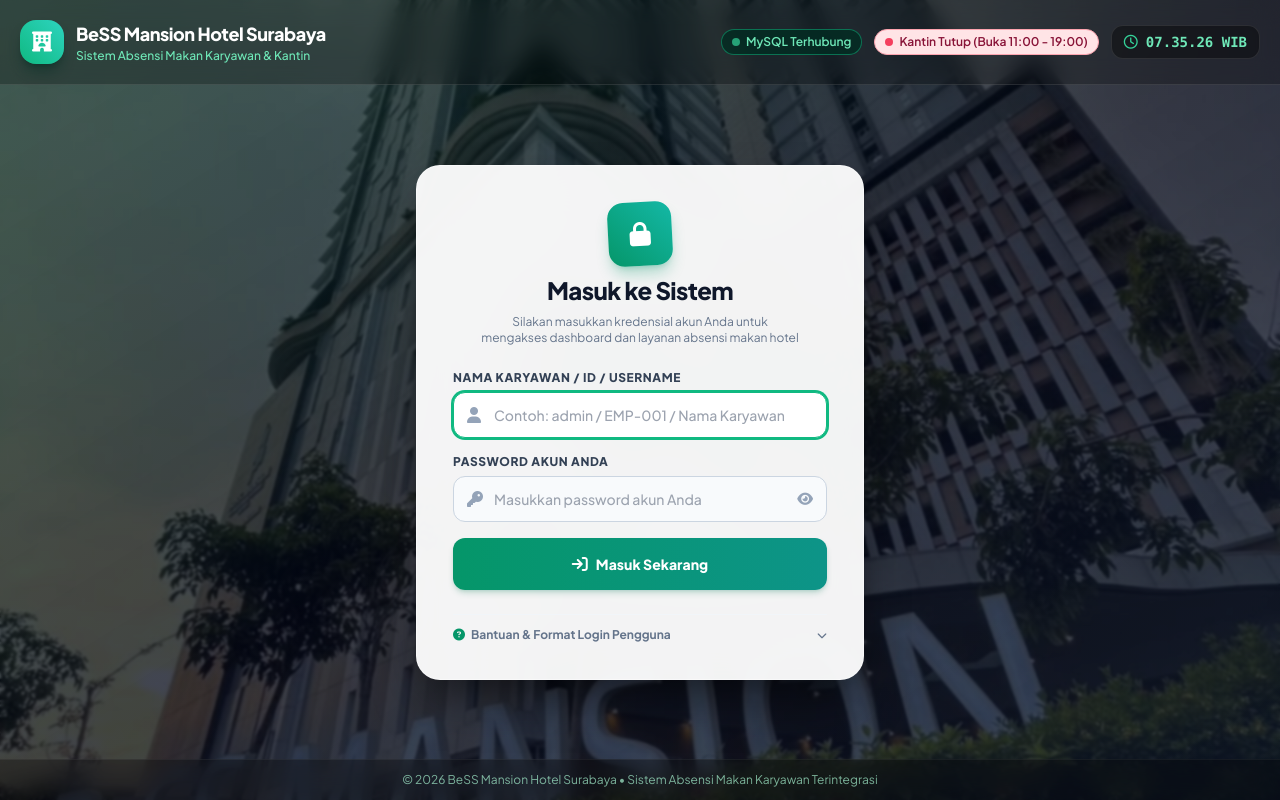
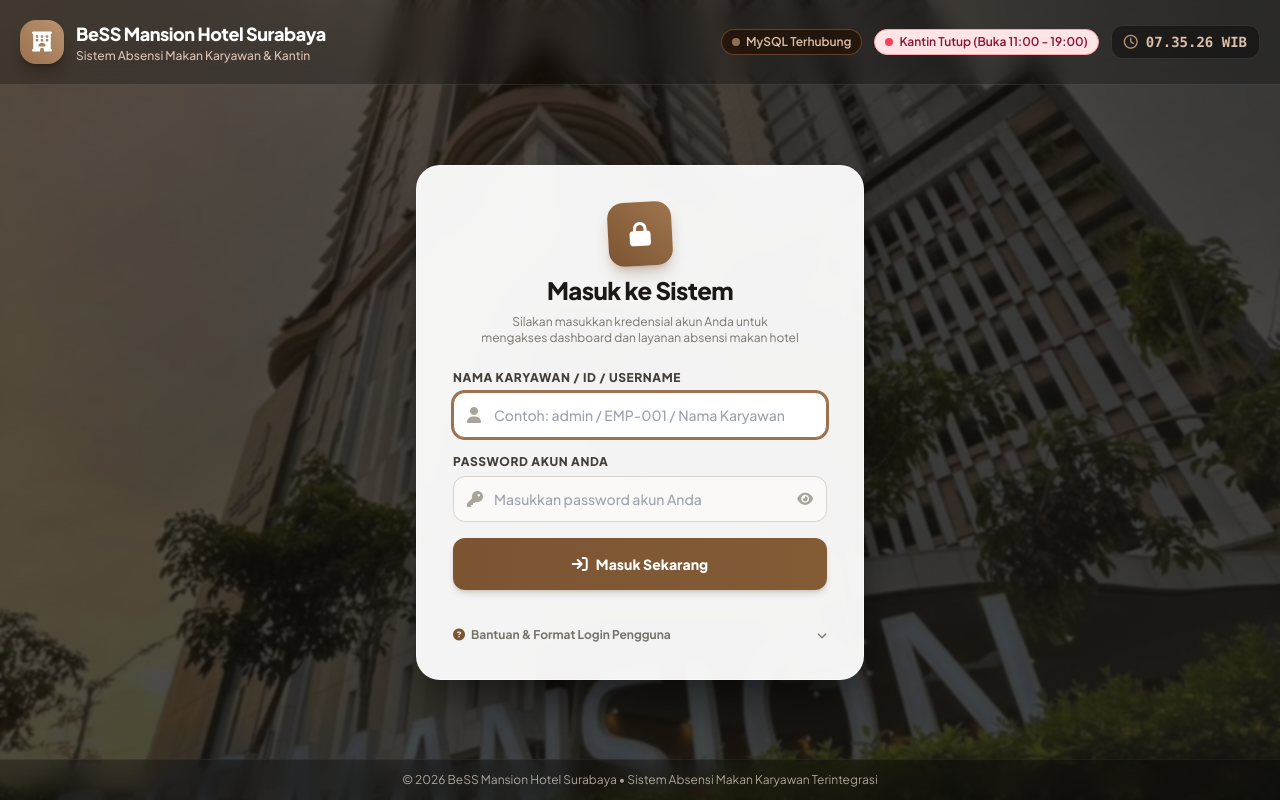
Before and after one commit to HafizhAlifAlFurqon/hotel-absensi-makan, a PHP site: page / in a window 1280 px wide. Run offline with PHP 8.4, Linux system fonts and the light colour scheme; data comes from the database, SQL or seed files in the repository; data that the repository does not hold is empty; some libraries are stand-ins or nearby versions.

Commit message:
feat(theme): ubah tema aplikasi menjadi abu-abu muda dan coklat premium khas hotel bintang lima

```diff
--- a/css/style.css
+++ b/css/style.css
@@ -2,12 +2,8 @@
 body {
   font-family: 'Plus Jakarta Sans', sans-serif;
   -webkit-font-smoothing: antialiased;
-  background-image: linear-gradient(rgba(15, 23, 42, 0.35), rgba(15, 23, 42, 0.35)), url('../bg.jpg');
-  background-size: cover;
-  background-position: center;
-  background-attachment: fixed;
-  background-repeat: no-repeat;
-  background-color: #0f172a;
+  background-color: #f4f3f0;
+  color: #2b2723;
 }
 
 code, pre, .font-mono {
@@ -34,13 +30,13 @@ code, pre, .font-mono {
 }
 
 /* Frame Scanner Kamera */
-#tenant1-qr-reader, #tenant2-qr-reader, #emp-portal-qr-reader {
+#canteen-qr-reader, #tenant1-qr-reader, #tenant2-qr-reader, #emp-portal-qr-reader {
   border-radius: 16px;
   overflow: hidden;
-  border: 2px solid #10b981 !important;
+  border: 2px solid #7c5432 !important;
 }
 
-#tenant1-qr-reader video, #tenant2-qr-reader video, #emp-portal-qr-reader video {
+#canteen-qr-reader video, #tenant1-qr-reader video, #tenant2-qr-reader video, #emp-portal-qr-reader video {
   border-radius: 12px;
   object-fit: cover;
 }
--- a/index.html
+++ b/index.html
@@ -10,8 +10,74 @@
   <link rel="preconnect" href="https://fonts.gstatic.com" crossorigin>
   <link rel="stylesheet" href="https://fonts.googleapis.com/css2?family=Plus+Jakarta+Sans:wght@400;500;600;700;800&family=JetBrains+Mono:wght@400;600;700&display=swap">
 
-  <!-- Tailwind CSS CDN -->
+  <!-- Tailwind CSS CDN & Luxury Theme Configuration (Light Gray & Brown) -->
   <script src="https://cdn.tailwindcss.com"></script>
+  <script>
+    tailwind.config = {
+      theme: {
+        extend: {
+          colors: {
+            // Abu-abu Muda Mewah (Warm Stone Light Gray Neutrals)
+            slate: {
+              50: '#faf9f7',
+              100: '#f4f3f0',
+              200: '#e7e5e0',
+              300: '#d7d4cd',
+              400: '#a8a49c',
+              500: '#78736a',
+              600: '#57524a',
+              700: '#433e37',
+              800: '#2b2723',
+              900: '#1b1815',
+              950: '#100e0c',
+            },
+            // Coklat Mewah (Luxury Hotel Mocha & Rich Espresso Brown)
+            emerald: {
+              50: '#fdfbf9',
+              100: '#f8f4ef',
+              200: '#ebdccf',
+              300: '#dcbfab',
+              400: '#bc9677',
+              500: '#9b714f',
+              600: '#7c5432',
+              700: '#654224',
+              800: '#4e3119',
+              900: '#3a2311',
+              950: '#231307',
+            },
+            // Aksen Emas & Perunggu Hangat (Warm Golden Bronze)
+            teal: {
+              50: '#faf7f2',
+              100: '#f5eee4',
+              200: '#e7d8c6',
+              300: '#d4ba9f',
+              400: '#b8936f',
+              500: '#9e754e',
+              600: '#835c36',
+              700: '#694627',
+              800: '#52341b',
+              900: '#3e2511',
+              950: '#261509',
+            },
+            // Skala Brown Eksplisit
+            brown: {
+              50: '#fdfbf9',
+              100: '#f8f4ef',
+              200: '#ebdccf',
+              300: '#dcbfab',
+              400: '#bc9677',
+              500: '#9b714f',
+              600: '#7c5432',
+              700: '#654224',
+              800: '#4e3119',
+              900: '#3a2311',
+              950: '#231307',
+            }
+          }
+        }
+      }
+    };
+  </script>
   <!-- FontAwesome Icons CDN -->
   <link rel="stylesheet" href="https://cdnjs.cloudflare.com/ajax/libs/font-awesome/6.5.1/css/all.min.css">
 
@@ -187,7 +253,7 @@
   </div>
 
   <!-- ================= SHELL UTAMA APLIKASI (HEADER, NAV, DASHBOARD, DLL.) ================= -->
-  <div id="app-shell" class="min-h-screen flex flex-col hidden">
+  <div id="app-shell" class="min-h-screen flex flex-col hidden bg-[#f4f3f0] text-slate-800">
 
   <!-- ================= TOP HEADER BAR ================= -->
   <header class="bg-emerald-900 text-white shadow-md sticky top-0 z-30">
@@ -251,7 +317,7 @@
 
           <!-- Profil Pengguna & Hak Akses -->
           <div class="flex items-center gap-2 bg-emerald-950/70 border border-emerald-700/80 px-2.5 py-1 rounded-xl">
-            <img id="header-user-avatar" src="https://ui-avatars.com/api/?name=Admin&background=0f766e&color=fff&rounded=true" alt="Avatar" class="w-7 h-7 rounded-full border border-emerald-400 object-cover">
+            <img id="header-user-avatar" src="https://ui-avatars.com/api/?name=Admin&background=7c5432&color=fff&rounded=true" alt="Avatar" class="w-7 h-7 rounded-full border border-emerald-400 object-cover">
             <div class="hidden sm:block text-left">
               <div class="flex items-center gap-1.5 leading-none">
                 <span id="header-user-badge" class="font-extrabold text-xs text-white">Administrator</span>
--- a/js/attendance.js
+++ b/js/attendance.js
@@ -750,12 +750,12 @@ const AttendanceManager = {
             align-items: center;
             justify-content: center;
             min-height: 90vh;
-            background: #f8fafc;
+            background: #f4f3f0;
           }
           .stand-card {
             width: 360px;
             background: #ffffff;
-            border: 3px solid #0f766e;
+            border: 3px solid #7c5432;
             border-radius: 24px;
             padding: 28px;
             text-align: center;
@@ -764,7 +764,7 @@ const AttendanceManager = {
           .hotel-header {
             font-size: 13px;
             font-weight: 800;
-            color: #047857;
+            color: #654224;
             text-transform: uppercase;
             letter-spacing: 1.5px;
             margin-bottom: 6px;
--- a/js/auth.js
+++ b/js/auth.js
@@ -58,7 +58,7 @@ const Auth = {
     }
   },
 
-  getAvatar(name, bg = '047857') {
+  getAvatar(name, bg = '7c5432') {
     return `https://ui-avatars.com/api/?name=${encodeURIComponent(name || 'User')}&background=${bg}&color=fff&rounded=true&bold=true`;
   },
 
--- a/js/employees.js
+++ b/js/employees.js
@@ -461,8 +461,8 @@ const EmployeesManager = {
         <td style="padding: 7px 8px; font-weight: bold; color: #0f172a;">${emp.name}</td>
         <td style="padding: 7px 8px; color: #334155;">${emp.department}</td>
         <td style="padding: 7px 8px; color: #475569;">${emp.position || '-'}</td>
-        <td style="padding: 7px 8px; font-family: monospace; font-weight: bold; color: #047857; background: #ecfdf5;">${emp.password || 'password123'}</td>
-        <td style="padding: 7px 8px; text-align: center; font-weight: 600; color: ${emp.status === 'Aktif' ? '#047857' : '#be123c'};">${emp.status}</td>
+        <td style="padding: 7px 8px; font-family: monospace; font-weight: bold; color: #654224; background: #f8f4ef;">${emp.password || 'password123'}</td>
+        <td style="padding: 7px 8px; text-align: center; font-weight: 600; color: ${emp.status === 'Aktif' ? '#654224' : '#be123c'};">${emp.status}</td>
       </tr>
     `).join('');
 
@@ -479,12 +479,12 @@ const EmployeesManager = {
           .header h1 { font-size: 18px; margin: 0; text-transform: uppercase; color: #0f172a; letter-spacing: -0.5px; }
           .header p { margin: 2px 0 0 0; font-size: 12px; color: #475569; }
           .meta { font-size: 11px; color: #64748b; text-align: right; }
-          .summary-card { background: #f8fafc; border: 1px solid #cbd5e1; border-radius: 8px; padding: 10px 14px; margin-bottom: 16px; font-size: 11px; display: flex; justify-content: space-between; align-items: center; }
+          .summary-card { background: #f4f3f0; border: 1px solid #e7e5e0; border-radius: 8px; padding: 10px 14px; margin-bottom: 16px; font-size: 11px; display: flex; justify-content: space-between; align-items: center; }
           table { width: 100%; border-collapse: collapse; margin-bottom: 20px; }
-          th { background: #f1f5f9; color: #334155; font-size: 10px; font-weight: bold; text-transform: uppercase; letter-spacing: 0.5px; padding: 8px; border-bottom: 2px solid #cbd5e1; text-align: left; }
-          .instructions { background: #f0fdf4; border: 1px solid #86efac; border-radius: 8px; padding: 12px 14px; margin-top: 16px; }
-          .instructions h3 { margin: 0 0 6px 0; font-size: 12px; color: #166534; }
-          .instructions ol { margin: 0; padding-left: 20px; font-size: 11px; color: #14532d; }
+          th { background: #f4f3f0; color: #334155; font-size: 10px; font-weight: bold; text-transform: uppercase; letter-spacing: 0.5px; padding: 8px; border-bottom: 2px solid #e7e5e0; text-align: left; }
+          .instructions { background: #faf7f2; border: 1px solid #d9c0aa; border-radius: 8px; padding: 12px 14px; margin-top: 16px; }
+          .instructions h3 { margin: 0 0 6px 0; font-size: 12px; color: #654224; }
+          .instructions ol { margin: 0; padding-left: 20px; font-size: 11px; color: #4e3119; }
           .instructions li { margin-bottom: 3px; }
           .footer { margin-top: 24px; font-size: 10px; color: #94a3b8; text-align: center; border-top: 1px solid #e2e8f0; padding-top: 8px; }
           @media print {
@@ -495,7 +495,7 @@ const EmployeesManager = {
       </head>
       <body>
         <div class="no-print" style="margin-bottom: 16px; display: flex; gap: 8px;">
-          <button onclick="window.print()" style="padding: 8px 16px; background: #059669; color: white; border: none; border-radius: 6px; font-weight: bold; cursor: pointer;">Cetak Sekarang</button>
+          <button onclick="window.print()" style="padding: 8px 16px; background: #7c5432; color: white; border: none; border-radius: 6px; font-weight: bold; cursor: pointer;">Cetak Sekarang</button>
           <button onclick="window.close()" style="padding: 8px 16px; background: #64748b; color: white; border: none; border-radius: 6px; cursor: pointer;">Tutup</button>
         </div>
 
@@ -512,7 +512,7 @@ const EmployeesManager = {
 
         <div class="summary-card">
           <span><b>Catatan Administrator:</b> Bagikan kredensial ID / Nama dan Password di bawah ini kepada masing-masing karyawan untuk login.</span>
-          <span style="font-weight: bold; color: #047857;">Rahasia & Internal</span>
+          <span style="font-weight: bold; color: #654224;">Rahasia & Internal</span>
         </div>
 
         <table>
--- a/js/qr_cards.js
+++ b/js/qr_cards.js
@@ -184,12 +184,12 @@ const QRCardsManager = {
             align-items: center;
             justify-content: center;
             min-height: 90vh;
-            background: #f4f5f7;
+            background: #f4f3f0;
           }
           .card {
             width: 300px;
             background: #ffffff;
-            border: 2px solid #10b981;
+            border: 2px solid #7c5432;
             border-radius: 16px;
             padding: 24px;
             text-align: center;
@@ -211,7 +211,7 @@ const QRCardsManager = {
           }
           .emp-pos {
             font-size: 13px;
-            color: #059669;
+            color: #7c5432;
             font-weight: 600;
             margin: 0 0 16px 0;
           }
```
